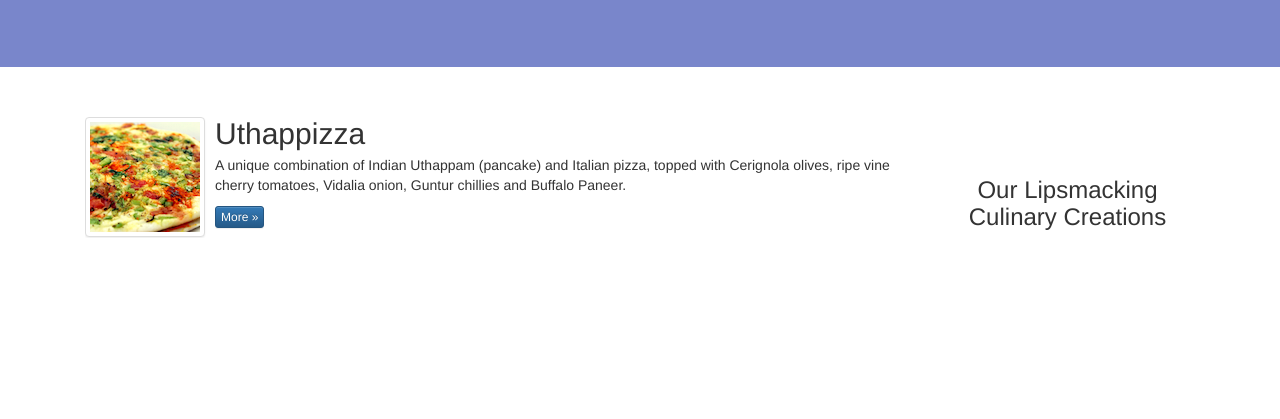
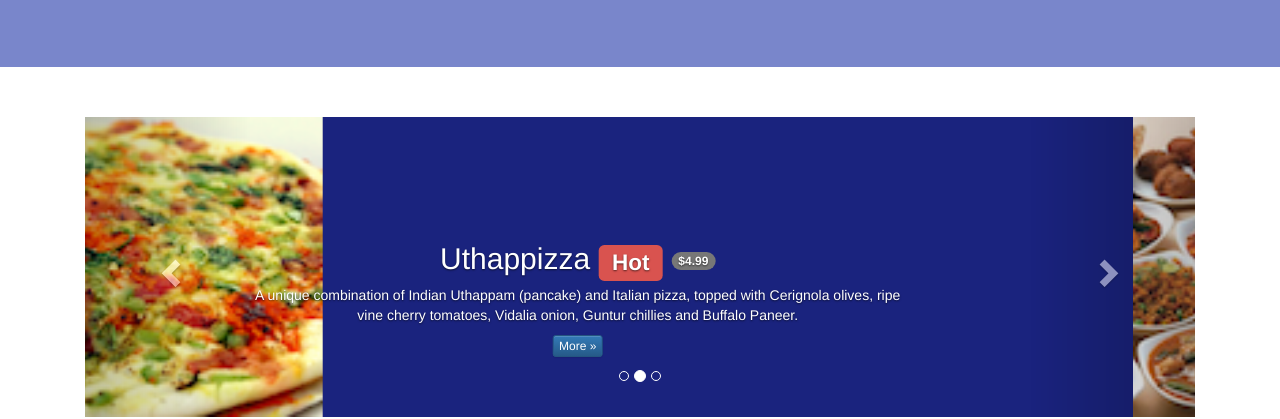
Before and after one commit to ginkgomp/Bootstrap, a plain HTML site: page conFusion/index.htm in a window 1280 px wide. Shown: the part 392-811 px from the top of the page. Drawn offline with nearby package versions, Linux system fonts and the light colour scheme.

Commit message:
add carousel to index page

```diff
--- a/conFusion/css/mystyles.css
+++ b/conFusion/css/mystyles.css
@@ -71,3 +71,16 @@ body{
 .affix {
     top:100px;
 }
+
+.carousel {
+    background:#1A237E;
+}
+.carousel .item {
+  height: 300px;
+}
+.item img {
+    position: absolute;
+    top: 0;
+    left: 0;
+    min-height: 300px;
+}
--- a/conFusion/index.htm
+++ b/conFusion/index.htm
@@ -119,6 +119,74 @@
     </header>
 
     <div class="container">
+
+        <div class="row row-content">
+         <div class="col-xs-12">
+           <div id="mycarousel" class="carousel slide" data-ride="carousel">
+                <!-- Indicators -->
+                <ol class="carousel-indicators">
+                    <li data-target="#mycarousel" data-slide-to="0" class="active"></li>
+                    <li data-target="#mycarousel" data-slide-to="1"></li>
+                    <li data-target="#mycarousel" data-slide-to="2"></li>
+                </ol>
+
+
+             <!-- Wrapper for slides -->
+                <div class="carousel-inner" role="listbox">
+                    <div class="item active">
+                        <img class="img-responsive"
+                         src="img/uthappizza.png" alt="Uthappizza">
+                        <div class="carousel-caption">
+                        <h2>Uthappizza  <span class="label label-danger">Hot</span> <span class="badge">$4.99</span></h2>
+                        <p>A unique combination of Indian Uthappam (pancake) and
+                          Italian pizza, topped with Cerignola olives, ripe vine
+                          cherry tomatoes, Vidalia onion, Guntur chillies and
+                          Buffalo Paneer.</p>
+                        <p><a class="btn btn-primary btn-xs" href="#">More &raquo;</a></p>
+                        </div>
+                    </div>
+                    <div class="item">
+                         <img class="img-responsive" src="img/buffet.png" alt="Weekend Grand Buffet">
+                        <div class="carousel-caption">
+                        <h2>Weekend Grand Buffet <span class="label label-danger label-xs">New</span></h2>
+                        <p>A unique combination of Indian Uthappam (pancake) and
+                          Italian pizza, topped with Cerignola olives, ripe vine
+                          cherry tomatoes, Vidalia onion, Guntur chillies and
+                          Buffalo Paneer.</p>
+                            <p><a class="btn btn-primary btn-xs" href="#">More &raquo;</a></p>
+                        </div>
+                    </div>
+                    <div class="item">
+                        <img class="img-responsive" src="img/alberto.png" alt="Alberto Somayya">
+                        <div class="carousel-caption">
+                         <h2 class="media-heading">Alberto Somayya</h2>
+                        <h4>Executive Chef</h4>
+                        <p>Award winning three-star Michelin chef with wide
+                         International experience having worked closely with
+                         whos-who in the culinary world, he specializes in
+                          creating mouthwatering Indo-Italian fusion experiences.
+                         </p>
+                        <p><a class="btn btn-primary btn-xs" href="#">More &raquo;</a></p>
+                        </div>
+                    </div>
+                </div>
+                <!-- Controls -->
+                <a class="left carousel-control" href="#mycarousel" role="button" data-slide="prev">
+                    <span class="glyphicon glyphicon-chevron-left" aria-hidden="true"></span>
+                    <span class="sr-only">Previous</span>
+                </a>
+                <a class="right carousel-control" href="#mycarousel" role="button" data-slide="next">
+                    <span class="glyphicon glyphicon-chevron-right" aria-hidden="true"></span>
+                    <span class="sr-only">Next</span>
+                </a>
+
+           </div>
+
+           </div>
+
+          </div>
+
+
         <div class="row row-content">
             <div class="col-xs-12 col-sm-3 col-sm-push-9">
                 <p style="padding:20px;"></p>
```
